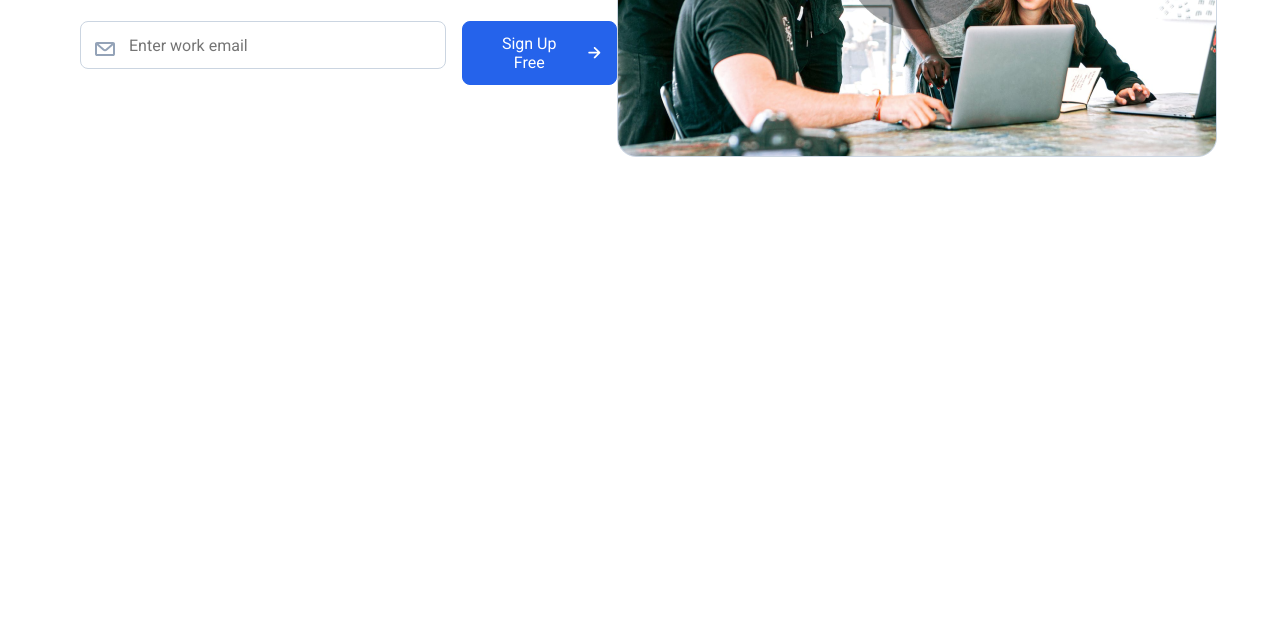
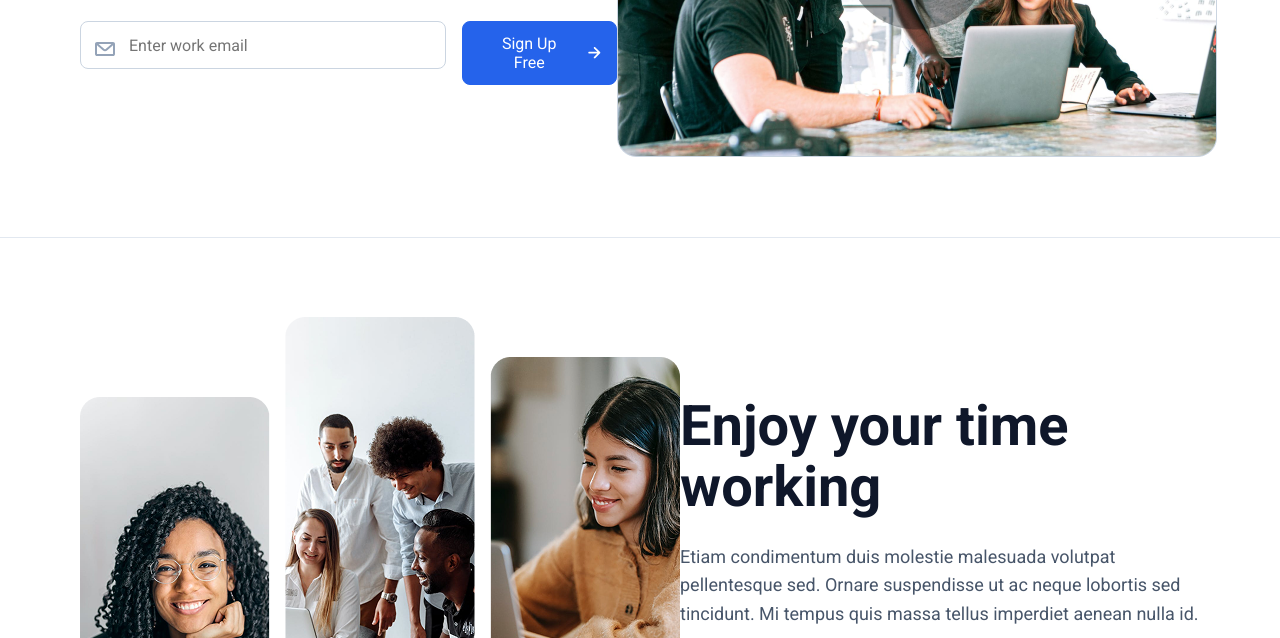
Before and after one commit to artapeto/Magnifico, a plain HTML site: page index.html in a window 1280 px wide. Shown: the part 462-1100 px from the top of the page. Before the commit the page ends 800 px from the top, so only its background shows below. Drawn offline with Linux system fonts and the light colour scheme.

Commit message:
была добавленна линия между секциями и была добавленна секция "enjoy"

```diff
--- a/css/components/home.css
+++ b/css/components/home.css
@@ -73,3 +73,49 @@
 .input__btn{
     margin-left: 16px;
 }
+.line{
+    max-width: 100%;
+    height: 0px;
+    border-bottom: 1px #E2E8F0 solid;
+}
+
+.enjoy{
+    display: flex;
+    justify-content: space-between;
+}
+.enjoy__img{
+    margin: 80px 0px 80px 0px;
+
+}
+.enjoy__inner{
+    margin: 158.5px 0px 158.5px 0px;
+    max-width: 600px;
+}
+.enjoy__inner-title{
+    font-weight: 800;
+    font-size: 56px;
+    line-height: 110%;
+    color: var(--blue-gray-900);
+    margin-bottom: 24px;
+}
+.enjoy__inner-info{
+    font-weight: 400;
+    font-size: 18px;
+    line-height: 160%;
+    color: var(--blue-gray-600);
+    margin-bottom: 24px;
+}
+.enjoy__inner-link{
+    border-radius: 8px;
+    padding: 12px 0px;
+    width: 228px;
+    height: 48px;
+    display: flex;
+    gap: 16px;
+    font-weight: 500;
+    font-size: 16px;
+    line-height: 150%;
+    letter-spacing: 0.03em;
+    color: var(--blue-600);
+    svg{margin-bottom: 2px;}
+}
--- a/index.html
+++ b/index.html
@@ -51,8 +51,8 @@
                     </svg>
 
                     <input class="team__input" type="email" placeholder="Enter work email">
-                    <button class="btn_sign-up input__btn">Sign Up Free<svg width="24" height="24" viewBox="0 0 24 24" fill="none"
-                            xmlns="http://www.w3.org/2000/svg">
+                    <button class="btn_sign-up input__btn">Sign Up Free<svg width="24" height="24" viewBox="0 0 24 24"
+                            fill="none" xmlns="http://www.w3.org/2000/svg">
                             <path
                                 d="M15.586 10.657L11.636 6.70701C11.4538 6.51841 11.353 6.26581 11.3553 6.00361C11.3576 5.74141 11.4628 5.4906 11.6482 5.30519C11.8336 5.11978 12.0844 5.01461 12.3466 5.01234C12.6088 5.01006 12.8614 5.11085 13.05 5.29301L18.707 10.95C18.8002 11.0427 18.8741 11.1528 18.9246 11.2742C18.9751 11.3955 19.001 11.5256 19.001 11.657C19.001 11.7884 18.9751 11.9185 18.9246 12.0399C18.8741 12.1612 18.8002 12.2714 18.707 12.364L13.05 18.021C12.9578 18.1165 12.8474 18.1927 12.7254 18.2451C12.6034 18.2975 12.4722 18.3251 12.3394 18.3263C12.2066 18.3274 12.0749 18.3021 11.952 18.2518C11.8291 18.2016 11.7175 18.1273 11.6236 18.0334C11.5297 17.9395 11.4555 17.8279 11.4052 17.705C11.3549 17.5821 11.3296 17.4504 11.3307 17.3176C11.3319 17.1848 11.3595 17.0536 11.4119 16.9316C11.4643 16.8096 11.5405 16.6993 11.636 16.607L15.586 12.657H6C5.73478 12.657 5.48043 12.5517 5.29289 12.3641C5.10536 12.1766 5 11.9222 5 11.657C5 11.3918 5.10536 11.1374 5.29289 10.9499C5.48043 10.7624 5.73478 10.657 6 10.657H15.586Z"
                                 fill="white" />
@@ -63,6 +63,28 @@
             <img class="team__img" src="/images/team_work.png" alt="">
         </section>
     </div>
+    <div class="line">
+        <div class="container">
+            <section class="enjoy">
+                <img class="enjoy__img" src="/images/1 nigger and 5 white.png" alt="">
+                <div class="enjoy__inner">
+                    <h2 class="enjoy__inner-title">Enjoy your time working
+                    </h2>
+                    <p class="enjoy__inner-info">Etiam condimentum duis molestie malesuada volutpat pellentesque sed.
+                        Ornare suspendisse ut ac neque lobortis sed tincidunt. Mi tempus quis massa tellus imperdiet
+                        aenean nulla id.
+                    </p>
+                    <a class="enjoy__inner-link">
+                        See how it helped others
+                        <svg width="24" height="24" viewBox="0 0 24 24" fill="none" xmlns="http://www.w3.org/2000/svg">
+                            <path
+                                d="M15.586 10.657L11.636 6.70698C11.4538 6.51838 11.353 6.26578 11.3553 6.00358C11.3576 5.74138 11.4628 5.49057 11.6482 5.30516C11.8336 5.11975 12.0844 5.01458 12.3466 5.01231C12.6088 5.01003 12.8614 5.11082 13.05 5.29298L18.707 10.95C18.8002 11.0426 18.8741 11.1528 18.9246 11.2741C18.9751 11.3955 19.001 11.5256 19.001 11.657C19.001 11.7884 18.9751 11.9185 18.9246 12.0398C18.8741 12.1612 18.8002 12.2713 18.707 12.364L13.05 18.021C12.9578 18.1165 12.8474 18.1927 12.7254 18.2451C12.6034 18.2975 12.4722 18.3251 12.3394 18.3262C12.2066 18.3274 12.0749 18.3021 11.952 18.2518C11.8291 18.2015 11.7175 18.1273 11.6236 18.0334C11.5297 17.9395 11.4555 17.8278 11.4052 17.7049C11.3549 17.582 11.3296 17.4504 11.3307 17.3176C11.3319 17.1848 11.3595 17.0536 11.4119 16.9316C11.4643 16.8096 11.5405 16.6992 11.636 16.607L15.586 12.657H6C5.73478 12.657 5.48043 12.5516 5.29289 12.3641C5.10536 12.1766 5 11.9222 5 11.657C5 11.3918 5.10536 11.1374 5.29289 10.9499C5.48043 10.7623 5.73478 10.657 6 10.657H15.586Z"
+                                fill="#2563EB" />
+                        </svg>
+                    </a>
+                </div>
+            </section>
+        </div>
 </body>
 
 </html>
```
Also changed, not shown: images/1 nigger and 5 white.png (added).
